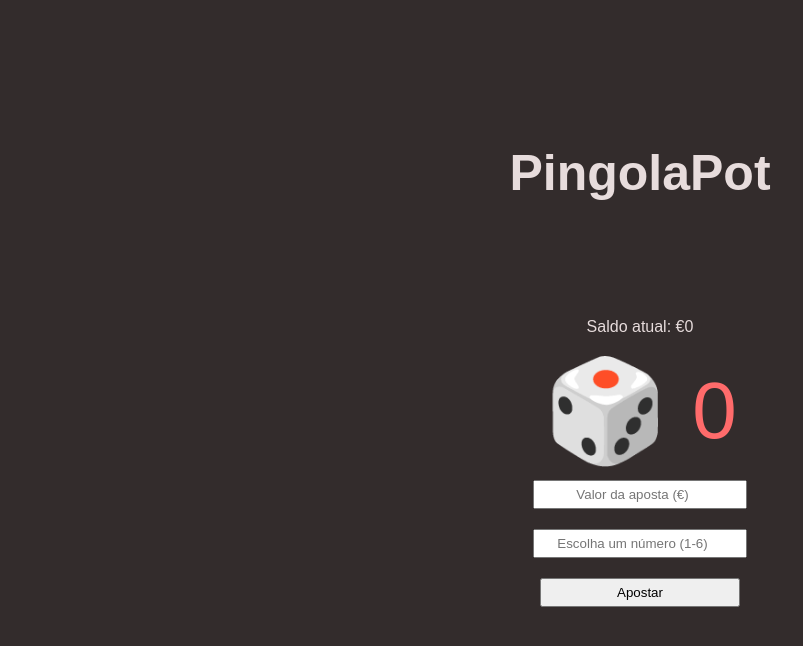
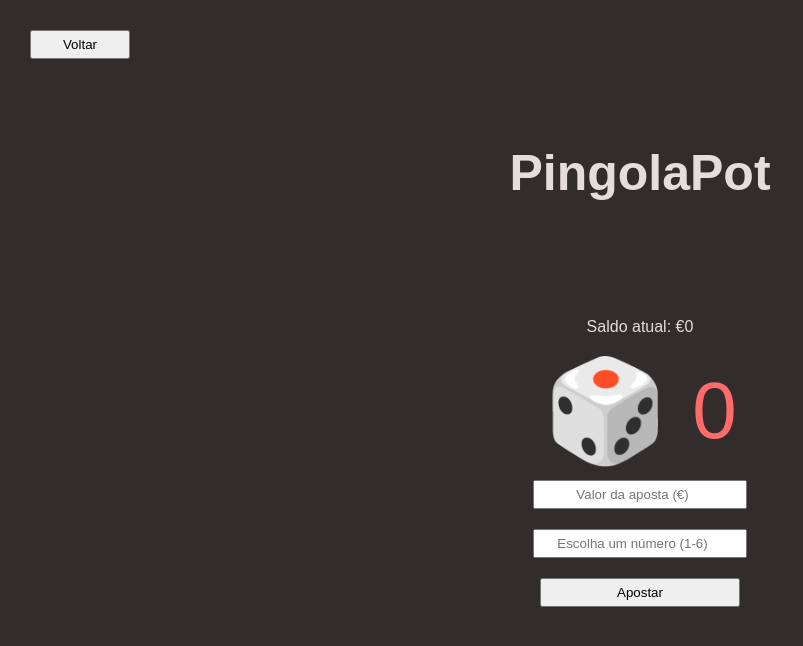
Before and after one commit to NathanTostes/pingolaoGame, a website: page views/minigames/pingolaPot.html in a window 1280 px wide. Shown: the whole page, without its empty margins (0-803 px from the left). Drawn offline with Linux system fonts and the light colour scheme.

Commit message:
Added the back button

```diff
--- a/public/styles/minigames/pingolaPot.css
+++ b/public/styles/minigames/pingolaPot.css
@@ -23,6 +23,13 @@ h1{
 }
 p{
     color: #e7dcdc;
+}
+
+.voltar{
+    position: absolute;
+    top: 20px;
+    left: 20px;
+    width: 100px;
 }
 
 #container{
--- a/views/minigames/pingolaPot.html
+++ b/views/minigames/pingolaPot.html
@@ -19,6 +19,8 @@
         <input type="number" id="guessNumber" placeholder="Escolha um número (1-6)" min="1" max="6" class="input">
         <button class="button" onclick="playGame()">Apostar</button>
         <p id="result"></p>
+
+        <button onclick="window.location.href='../hub.html'" class="voltar">Voltar</button>
     </div>
 
 
```
